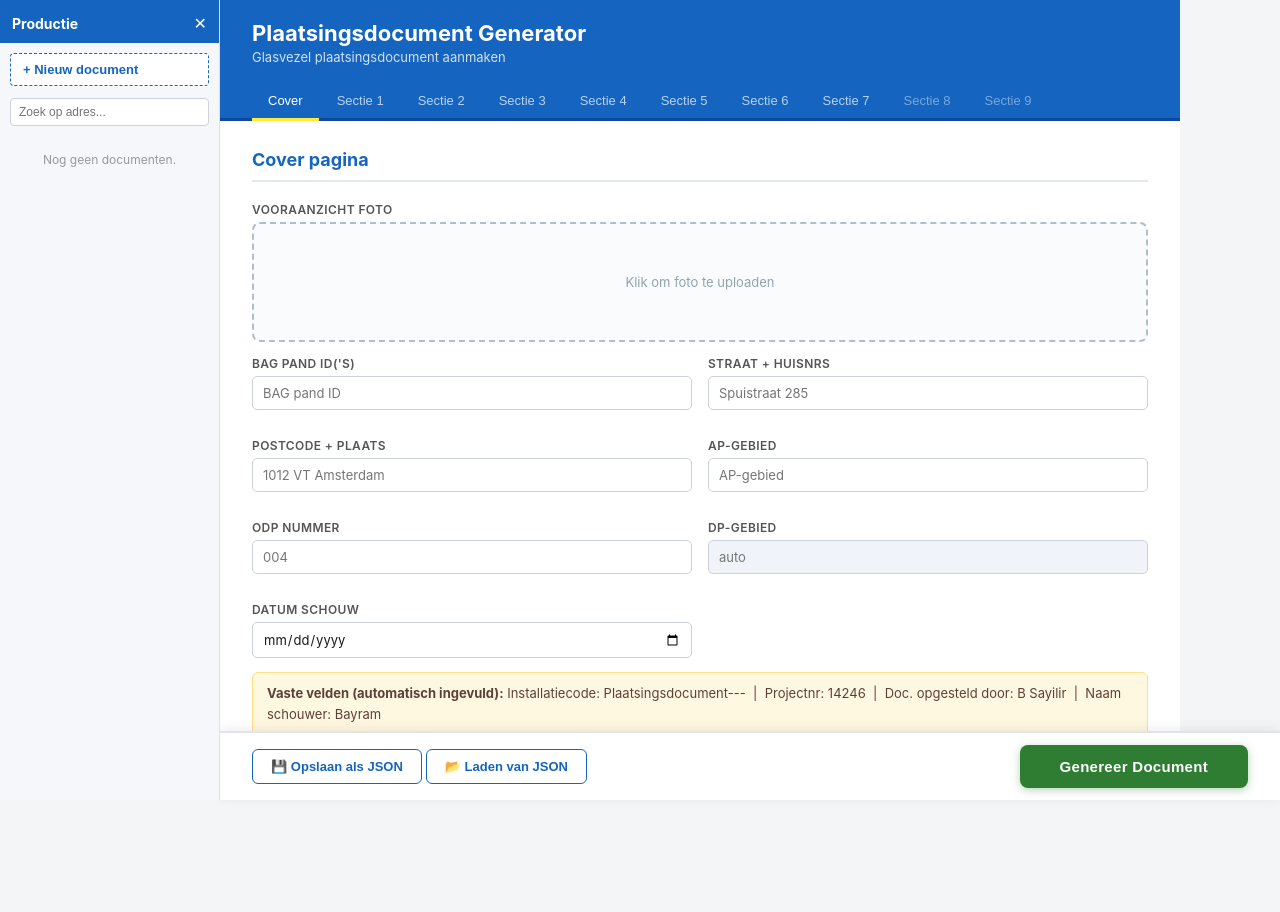
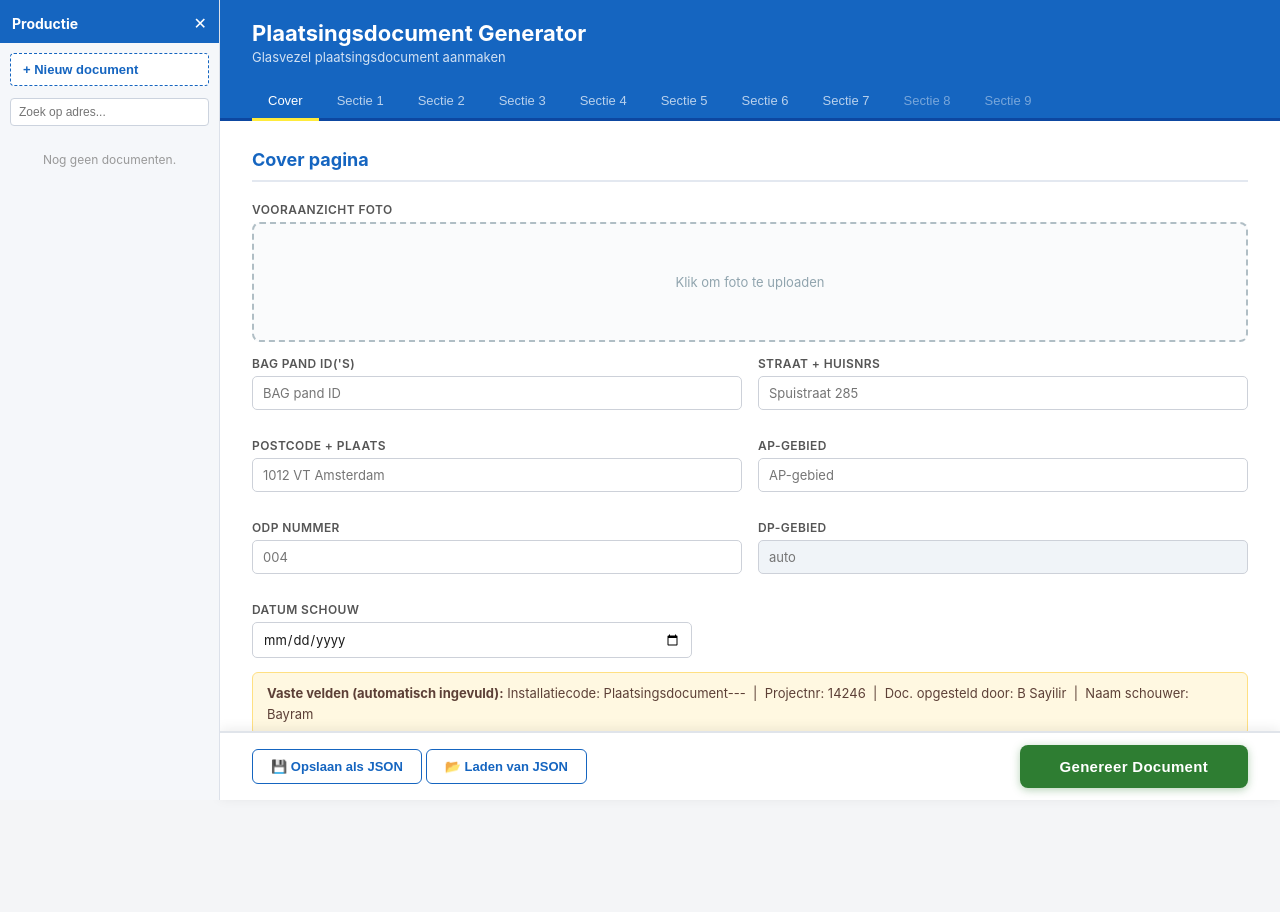
Before and after one commit to mitchellkauderer-code/Mitchellk._, a Flask app: page / in a window 1280 px wide. Run offline with Flask 3, Linux system fonts and the light colour scheme; data that the repository does not hold is empty; some libraries are stand-ins or nearby versions.

Commit message:
fix: full width layout desktop

```diff
--- a/static/css/style.css
+++ b/static/css/style.css
@@ -12,8 +12,7 @@ body {
 
 /* ─── App shell ─────────────────────────────────────────────────────────────── */
 #app {
-  max-width: 960px;
-  margin: 0 auto;
+  min-width: 0;   /* allow flex children to shrink */
 }
 
 header {
```
